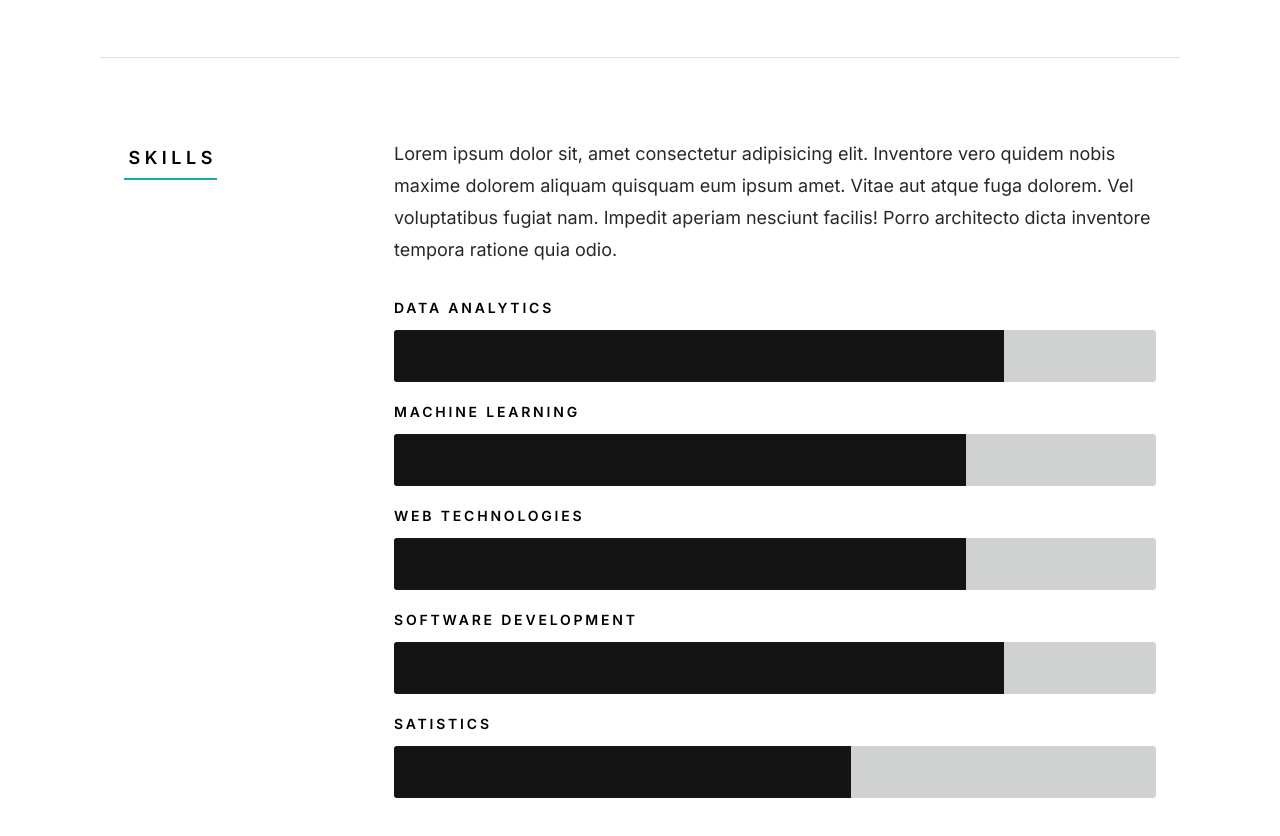
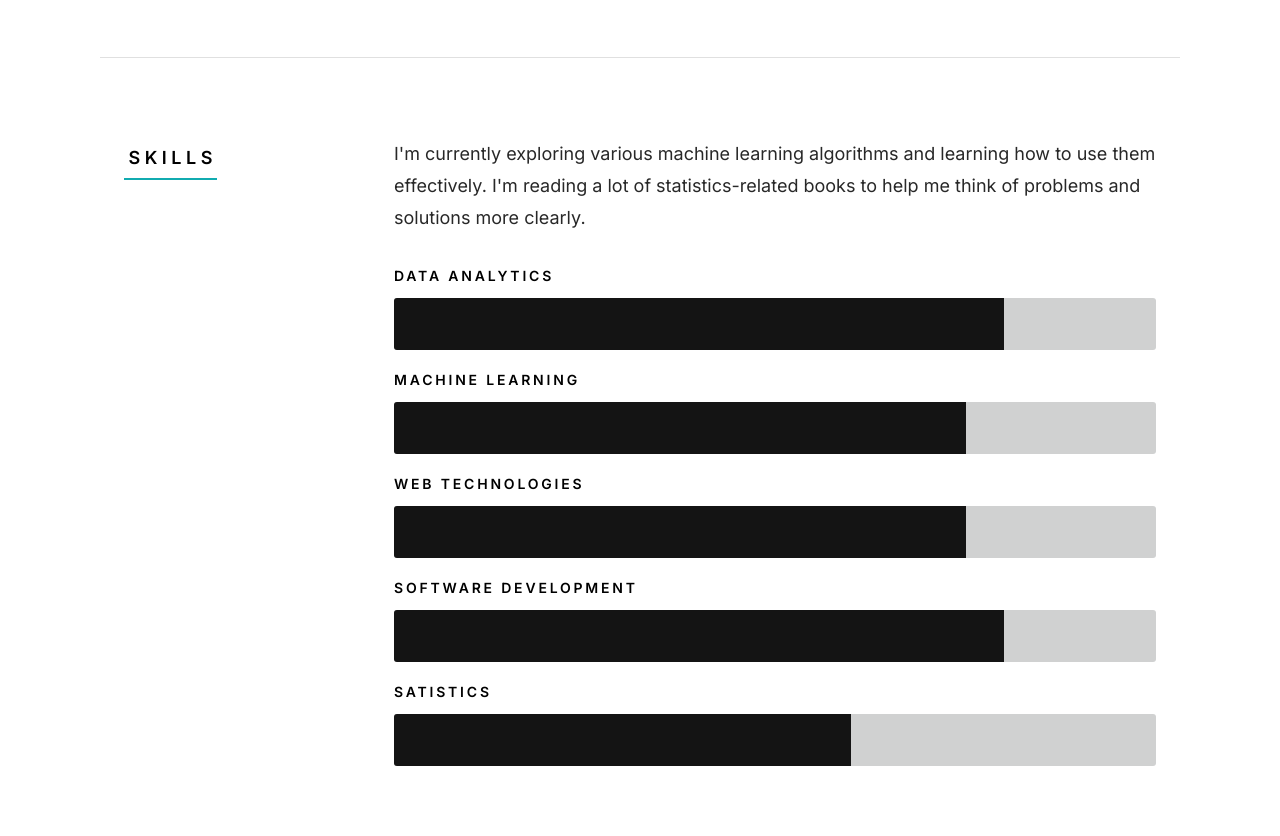
Before and after one commit to sukeshredd/SukeshRondla, a plain HTML site: page index.html in a window 1280 px wide. Shown: the part 3720-4556 px from the top of the page. Drawn offline with nearby package versions, Linux system fonts and the light colour scheme; animation ran at ten frames a second.

Commit message:
Update index.html

```diff
--- a/index.html
+++ b/index.html
@@ -298,10 +298,8 @@ a
                 <div class="resume-block">
 
                     <p>
-                    Lorem ipsum dolor sit, amet consectetur adipisicing elit. Inventore
-                    vero quidem nobis maxime dolorem aliquam quisquam eum ipsum amet. Vitae
-                    aut atque fuga dolorem. Vel voluptatibus fugiat nam. Impedit aperiam
-                    nesciunt facilis! Porro architecto dicta inventore tempora ratione quia odio.
+                   I'm currently exploring various machine learning algorithms and learning how to use them effectively.
+                   I'm reading a lot of statistics-related books to help me think of problems and solutions more clearly.
                     </p>
 
                     <ul class="skill-bars-fat">
```
